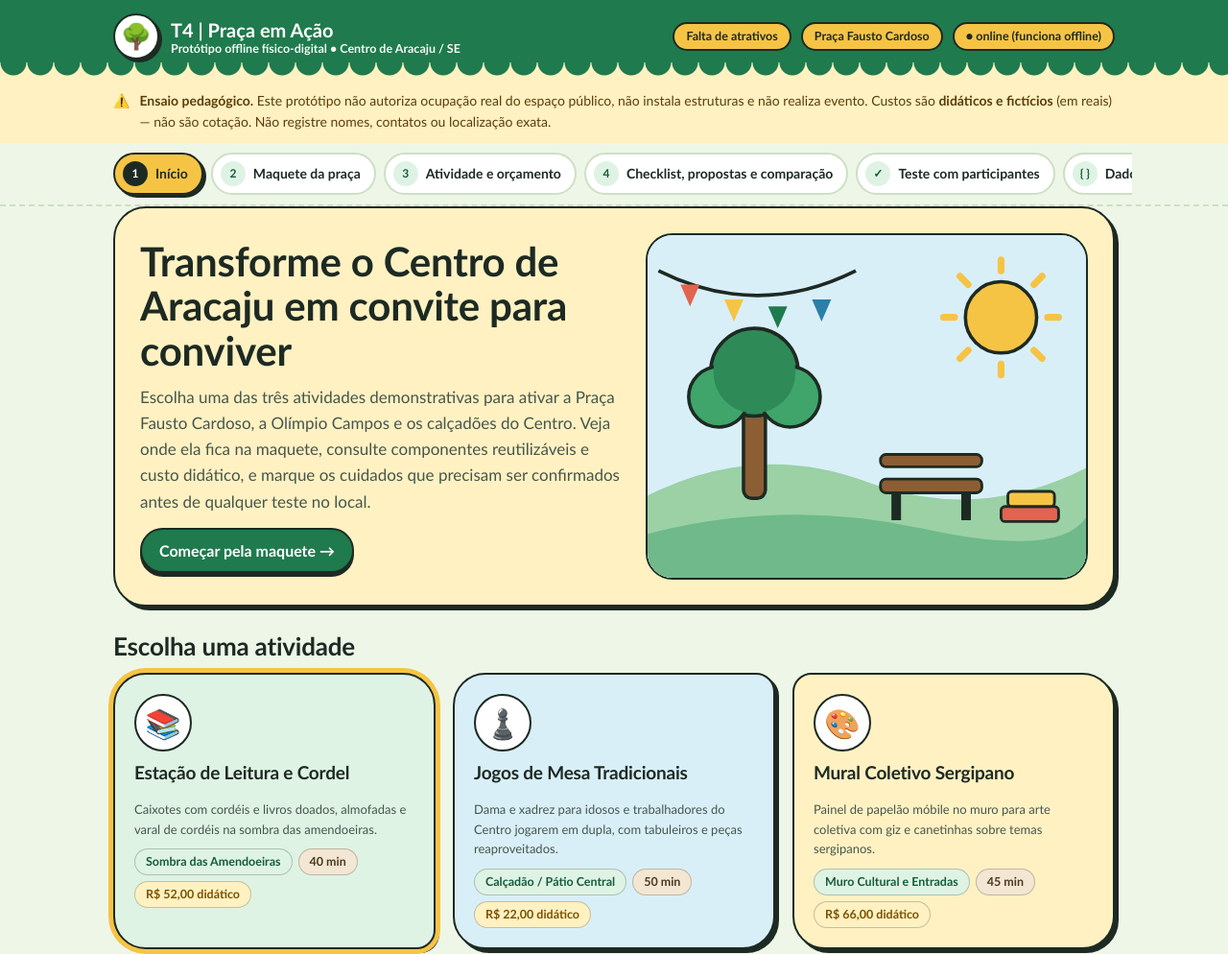
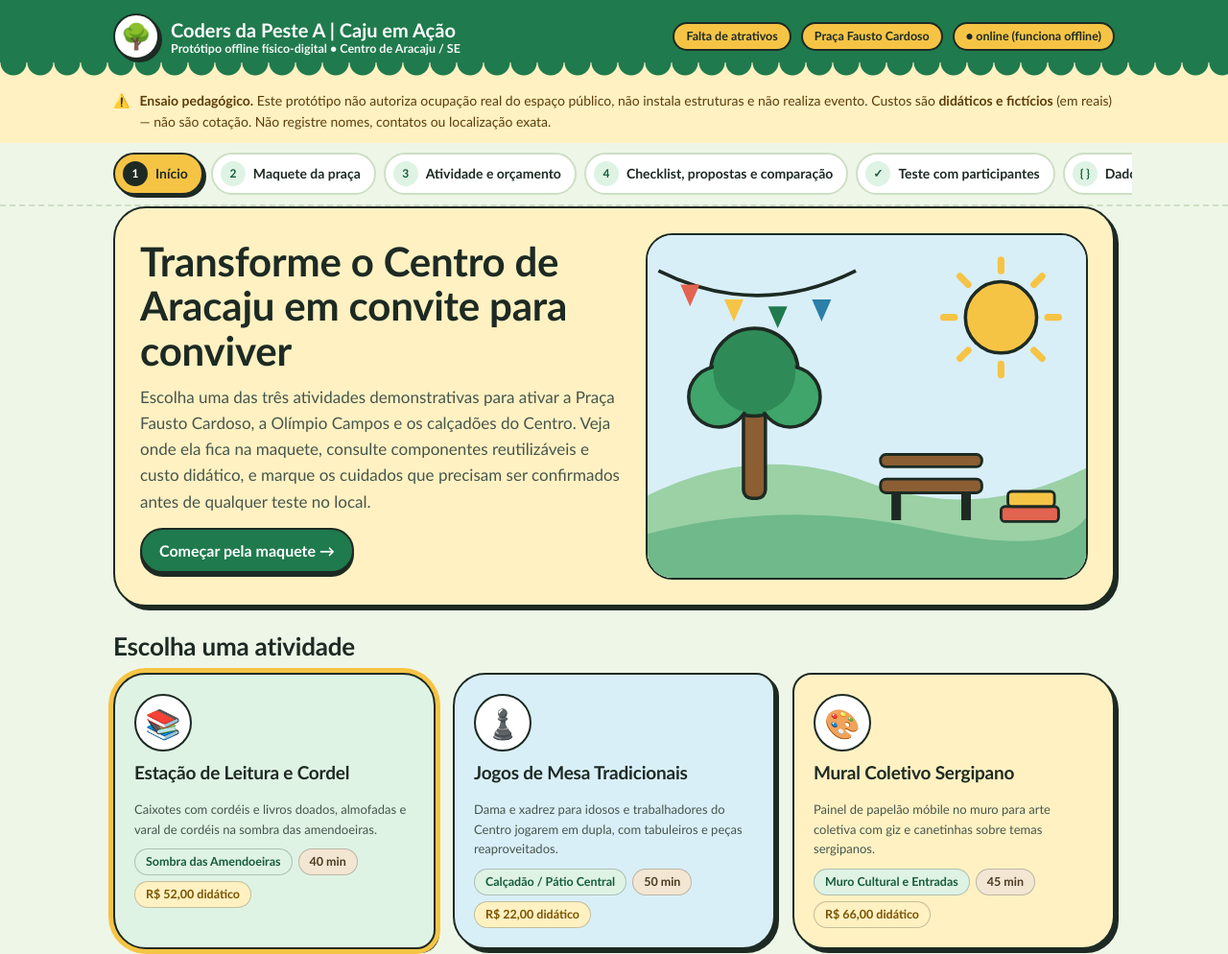
Before and after one commit to Phjs14/CajuemAcao, a plain HTML site: page index.html in a window 1280 px wide. Shown: the top 994 px of the page at 96% size. Drawn offline with Linux system fonts and the light colour scheme.

Commit message:
Atualização no titulo

```diff
--- a/index.html
+++ b/index.html
@@ -3,14 +3,14 @@
 <head>
 <meta charset="UTF-8">
 <meta name="viewport" content="width=device-width, initial-scale=1">
-<title>T4 | Praça em Ação — Centro de Aracaju / SE (protótipo offline)</title>
+<title>Coders da Peste A | Caju em Ação — Centro de Aracaju / SE (protótipo offline)</title>
 <link rel="stylesheet" href="style.css">
 </head>
 <body>
 <a class="skip" href="#main">Pular para o conteúdo</a>
 <header class="top">
   <div class="wrap">
-    <div class="brand"><span class="logo" aria-hidden="true">🌳</span><div>T4 | Praça em Ação<small>Protótipo offline físico-digital • Centro de Aracaju / SE</small></div></div>
+    <div class="brand"><span class="logo" aria-hidden="true">🌳</span><div>Coders da Peste A | Caju em Ação<small>Protótipo offline físico-digital • Centro de Aracaju / SE</small></div></div>
     <div class="row"><span class="badge">Falta de atrativos</span><span class="badge">Praça Fausto Cardoso</span><span class="badge" id="netBadge">● offline-ready</span></div>
   </div>
 </header>
```
